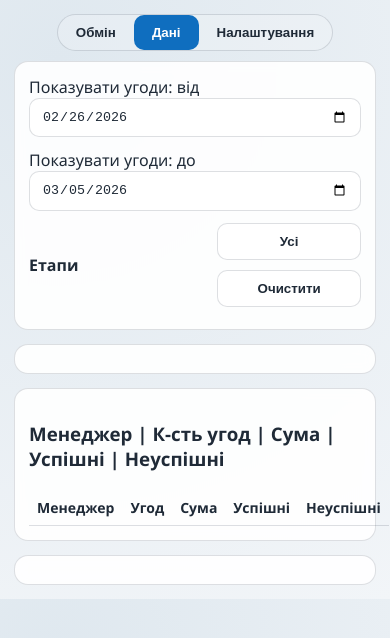
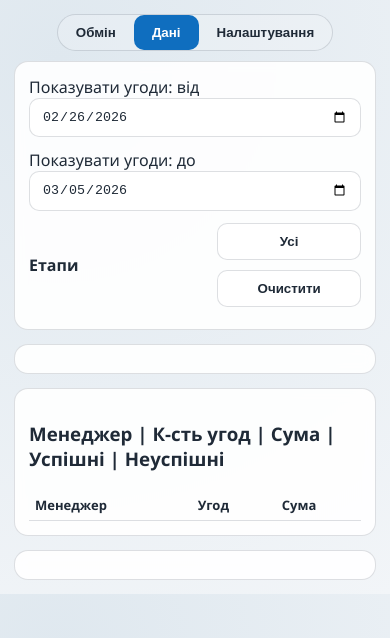
Before and after one commit to SLLslow/CRMTEAM-UP, a plain HTML site: page web/frontend/index.html in a window 390 px wide. Both pictures are taken after a click on the button "Дані". Drawn offline with Linux system fonts and the light colour scheme; no server answers.

Commit message:
Fix mobile data table overflow with horizontal scroll wrapper

```diff
--- a/web/frontend/index.html
+++ b/web/frontend/index.html
@@ -125,6 +125,14 @@
       .err { color: var(--bad); font-weight: 600; }
       table { width: 100%; border-collapse: collapse; }
       th, td { padding: 8px; border-bottom: 1px solid var(--line); text-align: left; font-size: 14px; }
+      .table-wrap {
+        width: 100%;
+        overflow-x: auto;
+        -webkit-overflow-scrolling: touch;
+      }
+      .table-wrap table {
+        min-width: 620px;
+      }
       .row { display: flex; gap: 10px; align-items: center; }
       .row.wrap { flex-wrap: wrap; }
       .hidden { display: none !important; }
@@ -157,6 +165,7 @@
         .row { flex-wrap: wrap; }
         .card { padding: 14px; border-radius: 14px; }
         .tabs { margin-bottom: 10px; }
+        th, td { font-size: 13px; padding: 6px; }
       }
     </style>
   </head>
@@ -218,12 +227,14 @@
         <div class="card grid g4" id="summary"></div>
         <div class="card">
           <h3>Менеджер | К-сть угод | Сума | Успішні | Неуспішні</h3>
+          <div class="table-wrap">
             <table>
               <thead>
                 <tr><th>Менеджер</th><th>Угод</th><th>Сума</th><th>Успішні</th><th>Неуспішні</th></tr>
               </thead>
               <tbody id="managerRows"></tbody>
             </table>
+          </div>
         </div>
         <div class="card" id="managerDeals"></div>
       </section>
```
Lines whose indentation alone changed are shown as unchanged.
